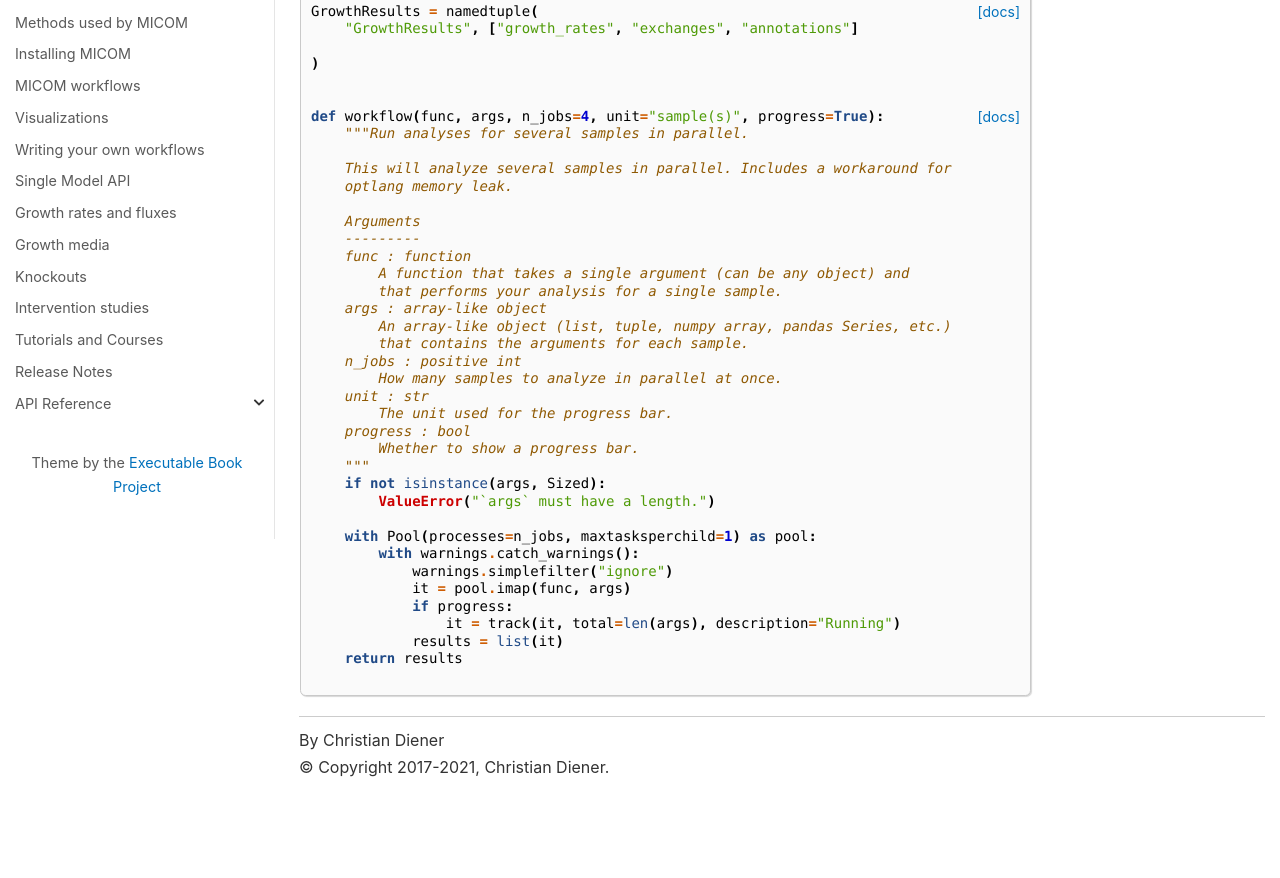
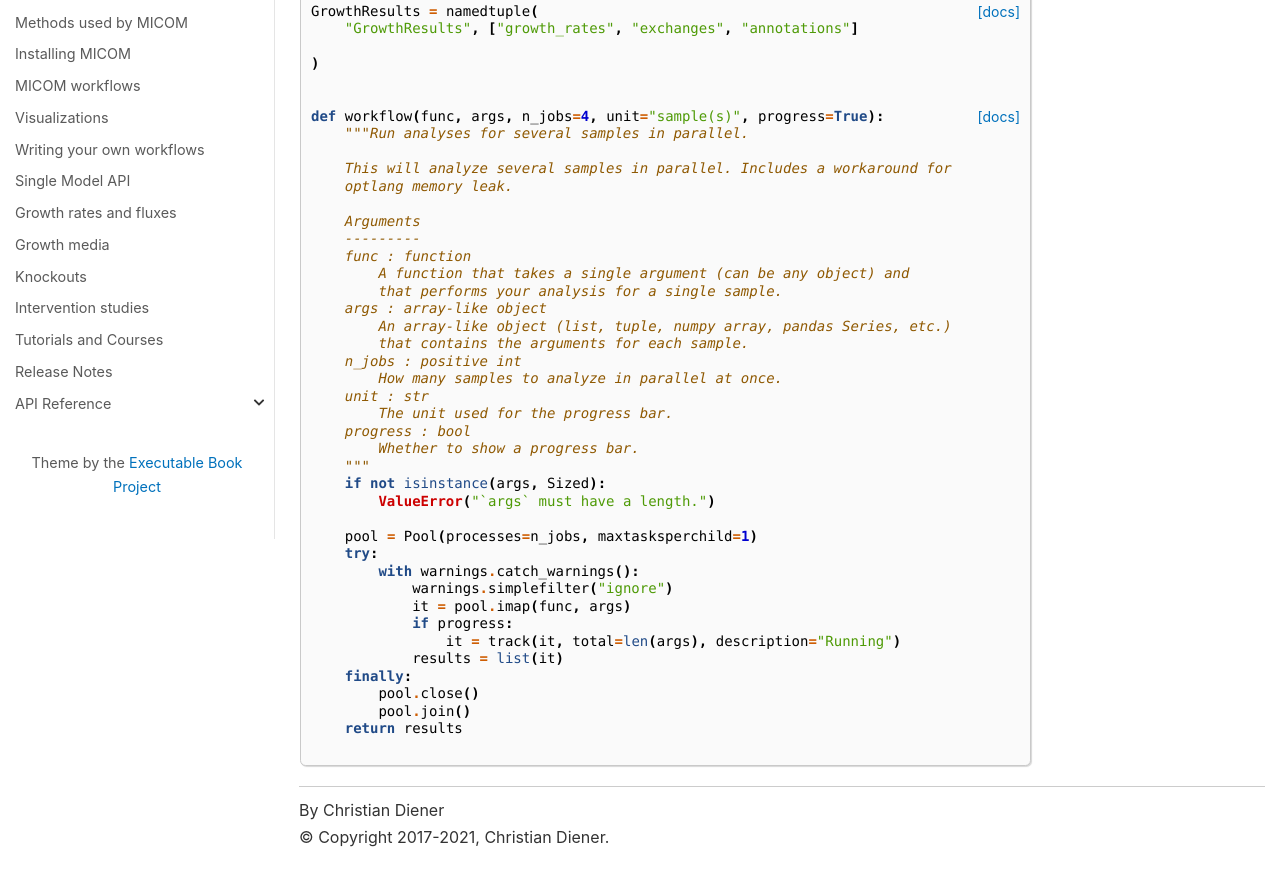
Before and after one commit to micom-dev/micom, a plain HTML site: page _modules/micom/workflows/core.html in a window 1280 px wide. Shown: the part 261-1139 px from the top of the page. Before the commit the page ends 1069 px from the top, so only its background shows below. Drawn offline with Linux system fonts and the light colour scheme.

Commit message:
deploy: b064a6658af4617b2a80e7c2a56ad04a8d3d2be6

```diff
--- a/_modules/micom/workflows/core.html
+++ b/_modules/micom/workflows/core.html
@@ -545,13 +545,17 @@
     <span class="k">if</span> <span class="ow">not</span> <span class="nb">isinstance</span><span class="p">(</span><span class="n">args</span><span class="p">,</span> <span class="n">Sized</span><span class="p">):</span>
         <span class="ne">ValueError</span><span class="p">(</span><span class="s2">&quot;`args` must have a length.&quot;</span><span class="p">)</span>
 
-    <span class="k">with</span> <span class="n">Pool</span><span class="p">(</span><span class="n">processes</span><span class="o">=</span><span class="n">n_jobs</span><span class="p">,</span> <span class="n">maxtasksperchild</span><span class="o">=</span><span class="mi">1</span><span class="p">)</span> <span class="k">as</span> <span class="n">pool</span><span class="p">:</span>
+    <span class="n">pool</span> <span class="o">=</span> <span class="n">Pool</span><span class="p">(</span><span class="n">processes</span><span class="o">=</span><span class="n">n_jobs</span><span class="p">,</span> <span class="n">maxtasksperchild</span><span class="o">=</span><span class="mi">1</span><span class="p">)</span>
+    <span class="k">try</span><span class="p">:</span>
         <span class="k">with</span> <span class="n">warnings</span><span class="o">.</span><span class="n">catch_warnings</span><span class="p">():</span>
             <span class="n">warnings</span><span class="o">.</span><span class="n">simplefilter</span><span class="p">(</span><span class="s2">&quot;ignore&quot;</span><span class="p">)</span>
             <span class="n">it</span> <span class="o">=</span> <span class="n">pool</span><span class="o">.</span><span class="n">imap</span><span class="p">(</span><span class="n">func</span><span class="p">,</span> <span class="n">args</span><span class="p">)</span>
             <span class="k">if</span> <span class="n">progress</span><span class="p">:</span>
                 <span class="n">it</span> <span class="o">=</span> <span class="n">track</span><span class="p">(</span><span class="n">it</span><span class="p">,</span> <span class="n">total</span><span class="o">=</span><span class="nb">len</span><span class="p">(</span><span class="n">args</span><span class="p">),</span> <span class="n">description</span><span class="o">=</span><span class="s2">&quot;Running&quot;</span><span class="p">)</span>
             <span class="n">results</span> <span class="o">=</span> <span class="nb">list</span><span class="p">(</span><span class="n">it</span><span class="p">)</span>
+    <span class="k">finally</span><span class="p">:</span>
+        <span class="n">pool</span><span class="o">.</span><span class="n">close</span><span class="p">()</span>
+        <span class="n">pool</span><span class="o">.</span><span class="n">join</span><span class="p">()</span>
     <span class="k">return</span> <span class="n">results</span></div>
 </pre></div>
 
```
Also changed, not shown: 1 other file.
